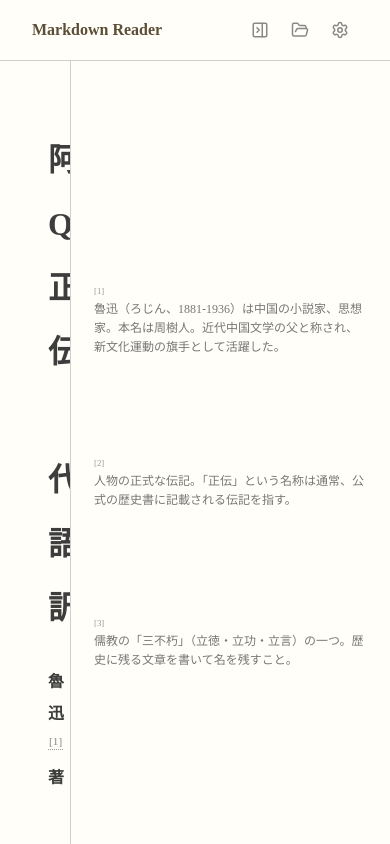
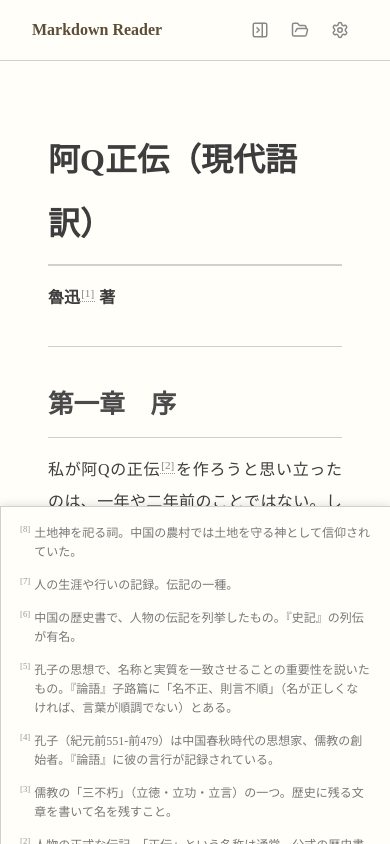
Before and after one commit to Xilorole/markdown-reader, a React (Vite) app: page / in a window 390 px wide. Both pictures are taken after a click on the button 260 px from the left and 30 px from the top of the page. Shown: the top 844 px of the page. Built offline with nearby package versions, Linux system fonts and the light colour scheme.

Commit message:
Add mobile mode support and enhance FootnotePane styling for mobile devices

```diff
--- a/src/App.tsx
+++ b/src/App.tsx
@@ -6,6 +6,7 @@ import { Header } from '@/components/Header/Header';
 import { SelectionMenu } from '@/components/SelectionMenu/SelectionMenu';
 import { SettingsDialog } from '@/components/SettingsDialog/SettingsDialog';
 import { useAiAnnotation } from '@/hooks/useAiAnnotation';
+import { useMobileMode } from '@/hooks/useMobileMode';
 import { usePersistedState } from '@/hooks/usePersistedState';
 import { useTextSelection } from '@/hooks/useTextSelection';
 import { useVisibleFootnotes } from '@/hooks/useVisibleFootnotes';
@@ -32,6 +33,7 @@ export default function App() {
   // ── Sidebar ──
   const [sidebarVisible, setSidebarVisible] = useState(false);
   const wideMode = useWideMode();
+  const mobileMode = useMobileMode();
 
   // ── Refs ──
   const contentRef = useRef<HTMLDivElement>(null);
@@ -146,7 +148,7 @@ export default function App() {
 
   // ── Pane position (wide mode) ──
   useEffect(() => {
-    if (!sidebarVisible) return;
+    if (!sidebarVisible || mobileMode) return;
     const paneEl = document.querySelector<HTMLElement>('[data-visible="true"]');
     if (!paneEl) return;
 
@@ -164,20 +166,20 @@ export default function App() {
 
     window.addEventListener('resize', apply);
     return () => window.removeEventListener('resize', apply);
-  }, [sidebarVisible, wideMode]);
+  }, [sidebarVisible, wideMode, mobileMode]);
 
   // ── Narrow mode: push content ──
   useEffect(() => {
     const el = contentRef.current;
     if (!el) return;
-    if (sidebarVisible && !wideMode) {
+    if (sidebarVisible && !wideMode && !mobileMode) {
       el.style.marginRight = 'var(--pane-width)';
       el.style.marginLeft = '0';
     } else {
       el.style.marginRight = '';
       el.style.marginLeft = '';
     }
-  }, [sidebarVisible, wideMode]);
+  }, [sidebarVisible, wideMode, mobileMode]);
 
   // Hide tooltip on scroll
   useEffect(() => {
@@ -233,6 +235,7 @@ export default function App() {
           footnotes={footnotesRef.current}
           aiAnnotations={annotations}
           highlightId={highlightId}
+          mobileMode={mobileMode}
           onRemoveAi={removeAnnotation}
           onClose={() => setSidebarVisible(false)}
           onHoverFootnote={(id) => {
--- a/src/components/FootnotePane/FootnotePane.module.css
+++ b/src/components/FootnotePane/FootnotePane.module.css
@@ -20,6 +20,26 @@
   transition: transform 0.3s ease-out, opacity 0.3s ease-out, visibility 0s 0s;
 }
 
+/* モバイル: 画面下部に表示 */
+.pane[data-mobile='true'] {
+  top: auto;
+  bottom: 0;
+  left: 0;
+  right: 0;
+  width: 100%;
+  height: 40vh;
+  max-height: 400px;
+  padding: var(--space-md);
+  overflow-y: auto;
+  transform: translateY(100%);
+  border-top: 1px solid var(--color-border);
+  box-shadow: 0 -2px 8px rgba(0, 0, 0, 0.1);
+}
+
+.pane[data-mobile='true'][data-visible='true'] {
+  transform: translateY(0);
+}
+
 .container {
   position: relative;
   width: 100%;
@@ -39,6 +59,16 @@
   right: 0;
   padding: 0.4rem 0.5rem;
   transition: background-color var(--transition-fast);
+  display: flex;
+  gap: var(--space-xs);
+  align-items: flex-start;
+}
+
+/* モバイル: 順次表示 */
+.pane[data-mobile='true'] .footnoteItem {
+  position: relative;
+  margin-bottom: 0.25rem;
+  padding: 0.3rem 0.5rem;
 }
 
 .footnoteItem[data-highlight='true'] {
@@ -53,16 +83,18 @@
   font-size: var(--font-size-xs);
   font-weight: normal;
   color: var(--color-text-faint);
-  margin-bottom: var(--space-xs);
   display: flex;
   align-items: center;
   gap: var(--space-xs);
+  flex-shrink: 0;
+  min-width: fit-content;
 }
 
 .footnoteText {
   font-size: var(--font-size-body);
   line-height: 1.6;
   color: var(--color-text-footnote);
+  flex: 1;
 }
 
 .deleteBtn {
--- a/src/components/FootnotePane/FootnotePane.tsx
+++ b/src/components/FootnotePane/FootnotePane.tsx
@@ -21,6 +21,7 @@ interface FootnotePaneProps {
   footnotes: Map<string, string>;
   aiAnnotations: Map<string, AiAnnotation>;
   highlightId: string | null;
+  mobileMode: boolean;
   onRemoveAi: (id: string) => void;
   onHoverFootnote: (id: string | null) => void;
   onClose: () => void;
@@ -28,7 +29,7 @@ interface FootnotePaneProps {
 
 export const FootnotePane = forwardRef<FootnotePaneHandle, FootnotePaneProps>(
   function FootnotePane(
-    { visible, visibleIds, footnotes, aiAnnotations, highlightId, onRemoveAi, onHoverFootnote, onClose },
+    { visible, visibleIds, footnotes, aiAnnotations, highlightId, mobileMode, onRemoveAi, onHoverFootnote, onClose },
     ref,
   ) {
     const containerRef = useRef<HTMLDivElement>(null);
@@ -39,6 +40,17 @@ export const FootnotePane = forwardRef<FootnotePaneHandle, FootnotePaneProps>(
       if (!visible || !container) return;
 
       const items = container.querySelectorAll<HTMLDivElement>(`.${styles.footnoteItem}`);
+
+      // モバイル時は絶対配置をスキップ（順次表示）
+      if (mobileMode) {
+        container.style.height = '';
+        // モバイル時は絶対配置のスタイルをクリア
+        items.forEach((el) => {
+          el.style.top = '';
+        });
+        return;
+      }
+
       if (items.length === 0) return;
 
       const containerRect = container.getBoundingClientRect();
@@ -69,7 +81,7 @@ export const FootnotePane = forwardRef<FootnotePaneHandle, FootnotePaneProps>(
       }
 
       container.style.height = `${prevBottom}px`;
-    }, [visible]);
+    }, [visible, mobileMode]);
 
     useImperativeHandle(ref, () => ({ reposition }), [reposition]);
 
@@ -98,6 +110,7 @@ export const FootnotePane = forwardRef<FootnotePaneHandle, FootnotePaneProps>(
         ref={paneRef}
         className={styles.pane}
         data-visible={visible}
+        data-mobile={mobileMode || undefined}
       >
         <PaneDivider visible={visible} onClick={onClose} />
         <div ref={containerRef} className={styles.container}>
--- /dev/null
+++ b/src/hooks/useMobileMode.ts
@@ -0,0 +1,18 @@
+import { useEffect, useState } from 'react';
+
+const MOBILE_QUERY = '(max-width: 768px)';
+
+export function useMobileMode(): boolean {
+    const [mobile, setMobile] = useState(() =>
+        typeof window !== 'undefined' ? window.matchMedia(MOBILE_QUERY).matches : false,
+    );
+
+    useEffect(() => {
+        const mql = window.matchMedia(MOBILE_QUERY);
+        const handler = (e: MediaQueryListEvent) => setMobile(e.matches);
+        mql.addEventListener('change', handler);
+        return () => mql.removeEventListener('change', handler);
+    }, []);
+
+    return mobile;
+}
```
